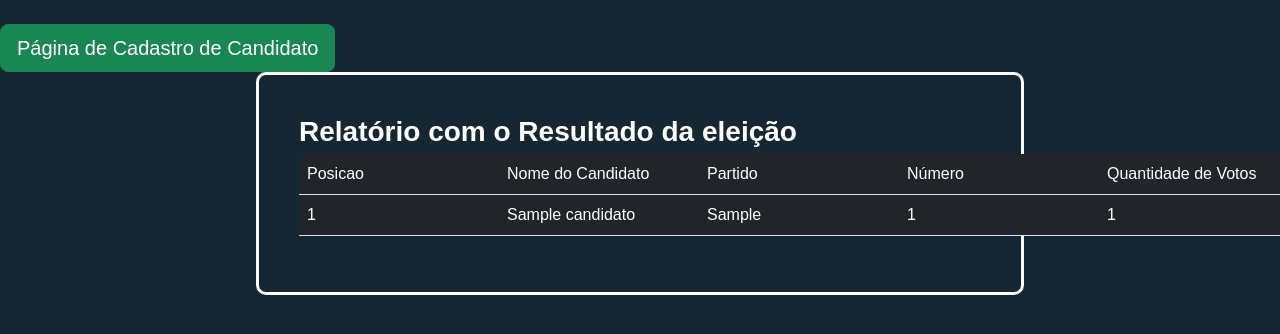
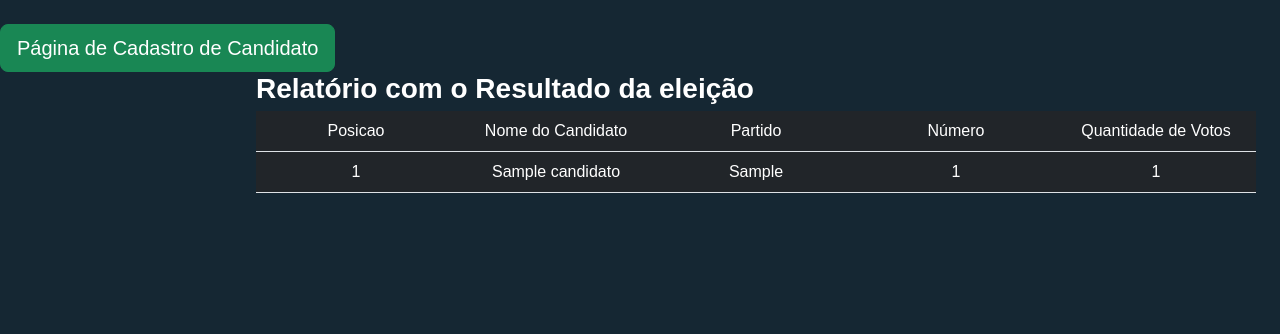
Before and after one commit to kaykyextr3me/datafolha, a Flask app: page /relatorio in a window 1280 px wide. Shown: the top 334 px of the page. Run offline with Flask 2, Linux system fonts and the light colour scheme; tables that the repository leaves empty hold one stand-in row (values such as "Sample post").

Commit message:
Update relatorio.html

```diff
--- a/templates/relatorio.html
+++ b/templates/relatorio.html
@@ -23,7 +23,7 @@
 <div class="form-body">
     <div class="form-table">
         <div class="form-content">
-            <div class="form-items">
+            <div class="form-items-table">
                 <h3>Relatório com o Resultado da eleição</h3>
                 <table class="table bg-dark text-white" style="max-width:1000px">
                     <thead>
```
